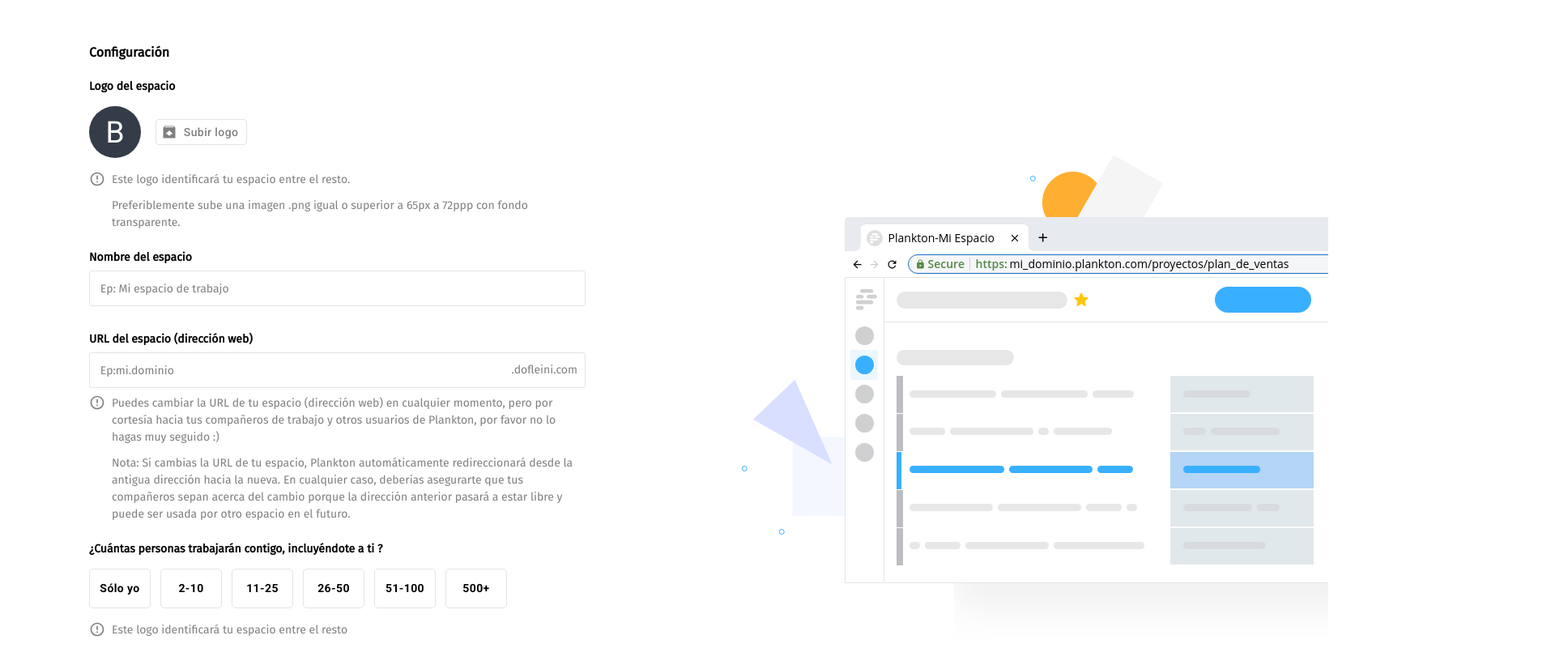
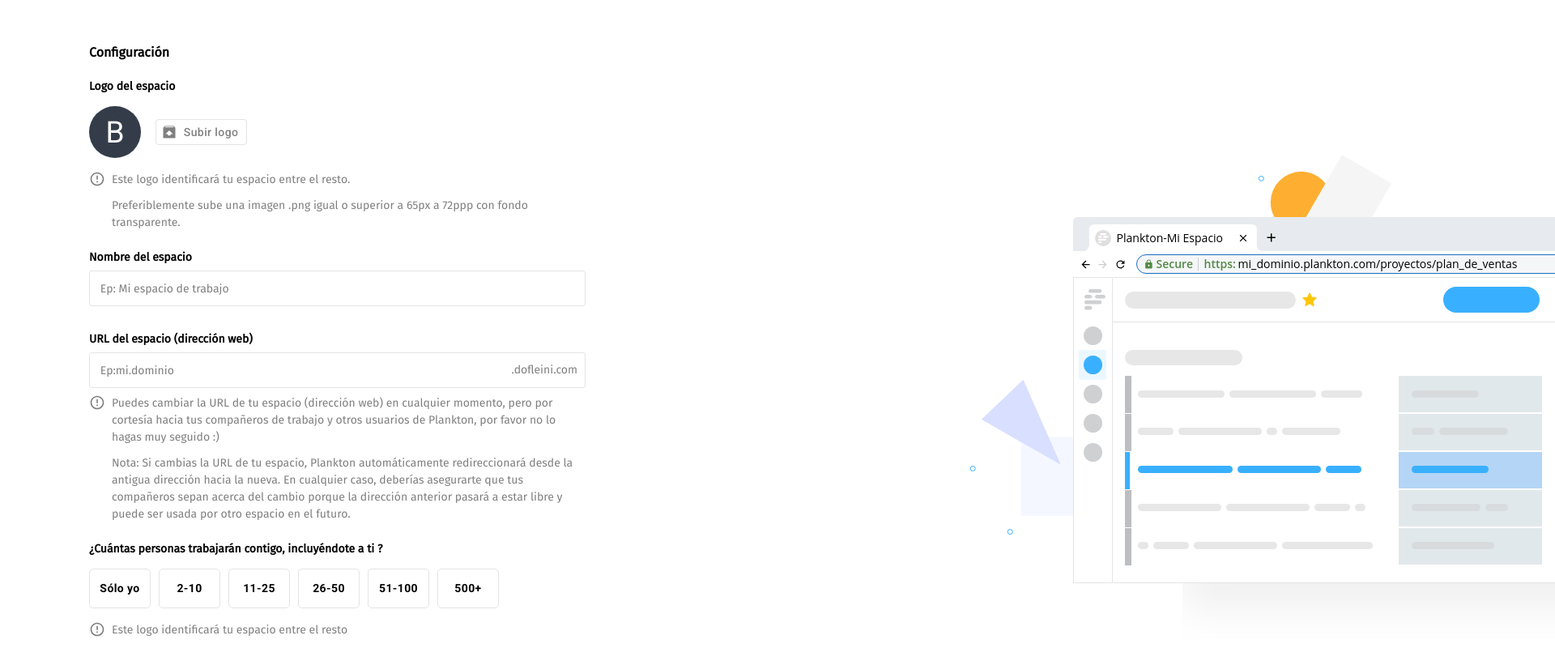
Before and after one commit to Roberto-1998/react-form, a React (Create React App) app: page / in a window 1280 px wide. Shown: the top 800 px of the page at 81% size, 1920 px wide, since content can reach past the window. Built offline with nearby package versions, Linux system fonts and the light colour scheme.

Commit message:
Listo para produccion

```diff
--- a/src/App.css
+++ b/src/App.css
@@ -19,12 +19,15 @@
         flex-wrap: nowrap;
     }
     .form-content{
-       margin: 42px 110px 58.1px 110px;
+     /*Medidas de margin para cumplir con el diseño  */
+       margin: 42px 0px 58.1px 110px;
        max-width: 613px;
        flex-shrink: 0;
     }
 
     .svg-content{
+    /*Medidas de margin para cumplir con el diseño  */
+        margin-left: 392px;
         margin-top: 191px;
         display: block;
         align-self: flex-start;
--- a/src/components/Form/Form.css
+++ b/src/components/Form/Form.css
@@ -36,8 +36,6 @@ p{
 .main-content{
     margin: 0 auto;
     width: 100%;
-
-
 }
 
 .main-content h1{
@@ -57,14 +55,11 @@ p{
     color: var(--gray-color);
     font-size: 20px !important;
 }
-/* FIN PROPIEDADES GLOBALES */
+
 
 
 
 /* PARA MATERIAL UI */
-/* .css-1rwt2y5-MuiButtonBase-root-MuiButton-root{
-    text-transform: none !important;
-  } */
 
   .css-vqmohf-MuiButtonBase-root-MuiRadio-root.Mui-checked {
     color: var(--main-color) !important;
@@ -73,9 +68,6 @@ p{
 
 
 /* -------PARA UTILIZAR FLEXBOX--------- */
-
-
-
 .flex-row{
     display: flex;
     flex-direction: row;
@@ -152,8 +144,6 @@ p{
     font-size: 14px;
     color: var(--gray-color);
     font-family: 'Fira Sans', sans-serif !important;
-
-
 }
 
 
@@ -202,6 +192,11 @@ p{
     margin-top: 9px;
 }
 
+.active-radio-box{
+    border-color: var(--main-color) !important;
+    color: #149FFC !important;
+}
+
 
 /* BUTTONS */
 .color-button-black{
@@ -243,10 +238,7 @@ p{
 }
 
 
-.active-radio-box{
-    border-color: var(--main-color) !important;
-    color: #149FFC !important;
-}
+
 
 
 .padding-form-button{
@@ -299,17 +291,6 @@ p{
 
 
 
-.group{
-    display: flex;
-    flex-direction: row;
-    flex-wrap: wrap !important;
-}
-
-
-
-.chrome-picker{
-    transition: all 500ms ease;
-}
 
 @media only screen and (min-width : 960px) {
 
--- a/src/components/Form/Form.js
+++ b/src/components/Form/Form.js
@@ -190,7 +190,7 @@ const Form=(props)=>{
                     <div className="flex-column margin-15">
                         <h4 className="bold">¿Cuántas personas trabajarán contigo, incluyéndote a ti ?</h4>
                         <div className="flex-row margin-10">
-                            <ButtonGroup variant="text" aria-label="text button group" style={{display:'flex', flexWrap:'wrap', gap:'12px'}}>
+                            <ButtonGroup variant="text" aria-label="text button group" style={{display:'flex', flexWrap:'wrap', gap:'10px'}}>
                             <Button  variant="outlined" className={`button-work-people button-all button-gray color-button-black ${peopleWork==='1' ? 'active-color-button' :''}`} onClick={()=>dispatch({type:'SET_PEOPLE_WORK', payload:'1'})}  >Sólo yo</Button>
                             <Button  variant="outlined" className={`button-work-people button-all button-gray color-button-black ${peopleWork==='2-10' ? 'active-color-button' :''}`} onClick={()=>dispatch({type:'SET_PEOPLE_WORK', payload:'2-10'})}  >2-10</Button>
                             <Button  variant="outlined" className={`button-work-people button-all button-gray color-button-black ${peopleWork==='11-25' ? 'active-color-button' :''}`} onClick={()=>dispatch({type:'SET_PEOPLE_WORK', payload:'11-25'})} >11-25</Button>
--- a/src/index.css
+++ b/src/index.css
@@ -1,7 +1,6 @@
 @import url('https://fonts.googleapis.com/css2?family=Fira+Sans:wght@300;400&display=swap');
 *{
   box-sizing: border-box;
-
 }
 
 
```
